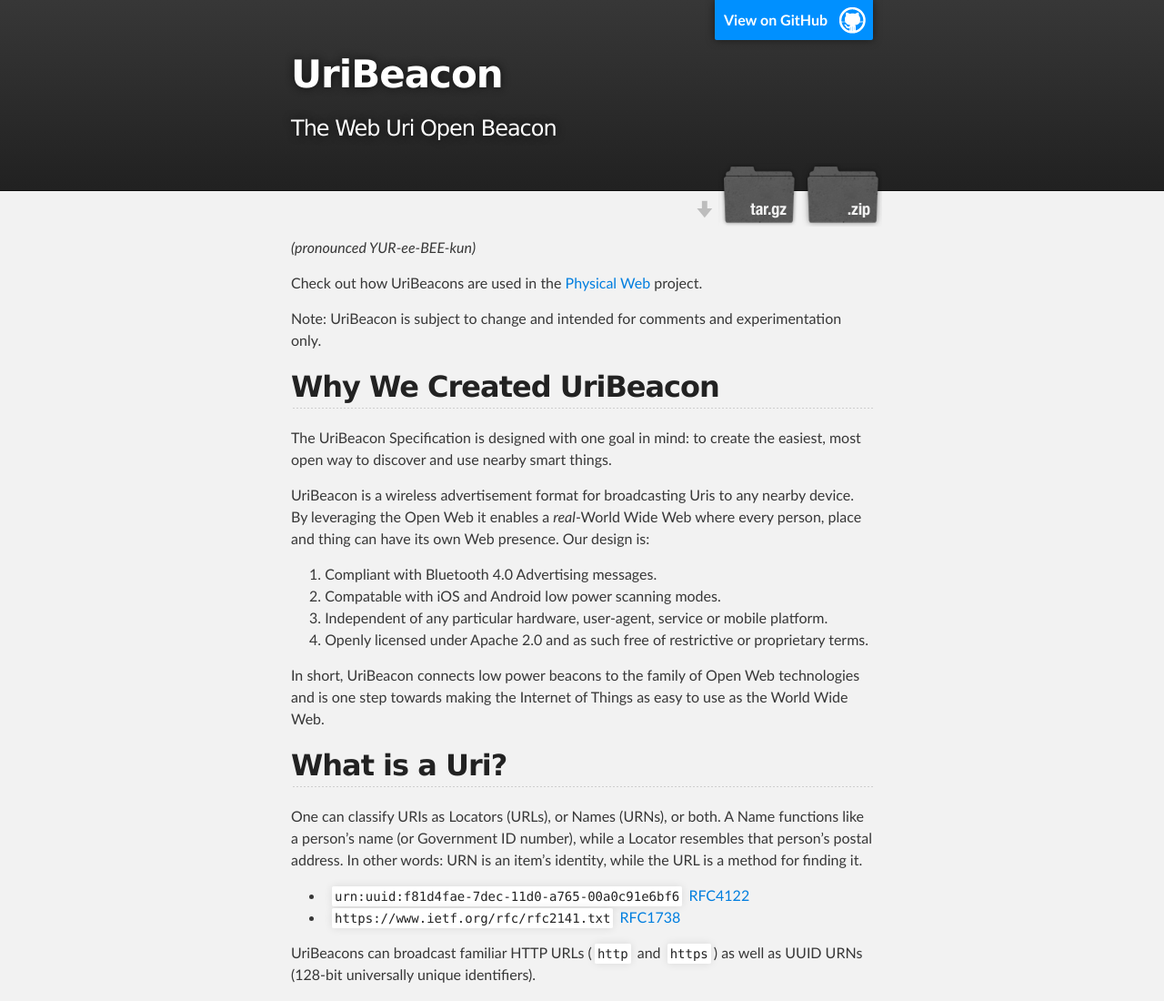
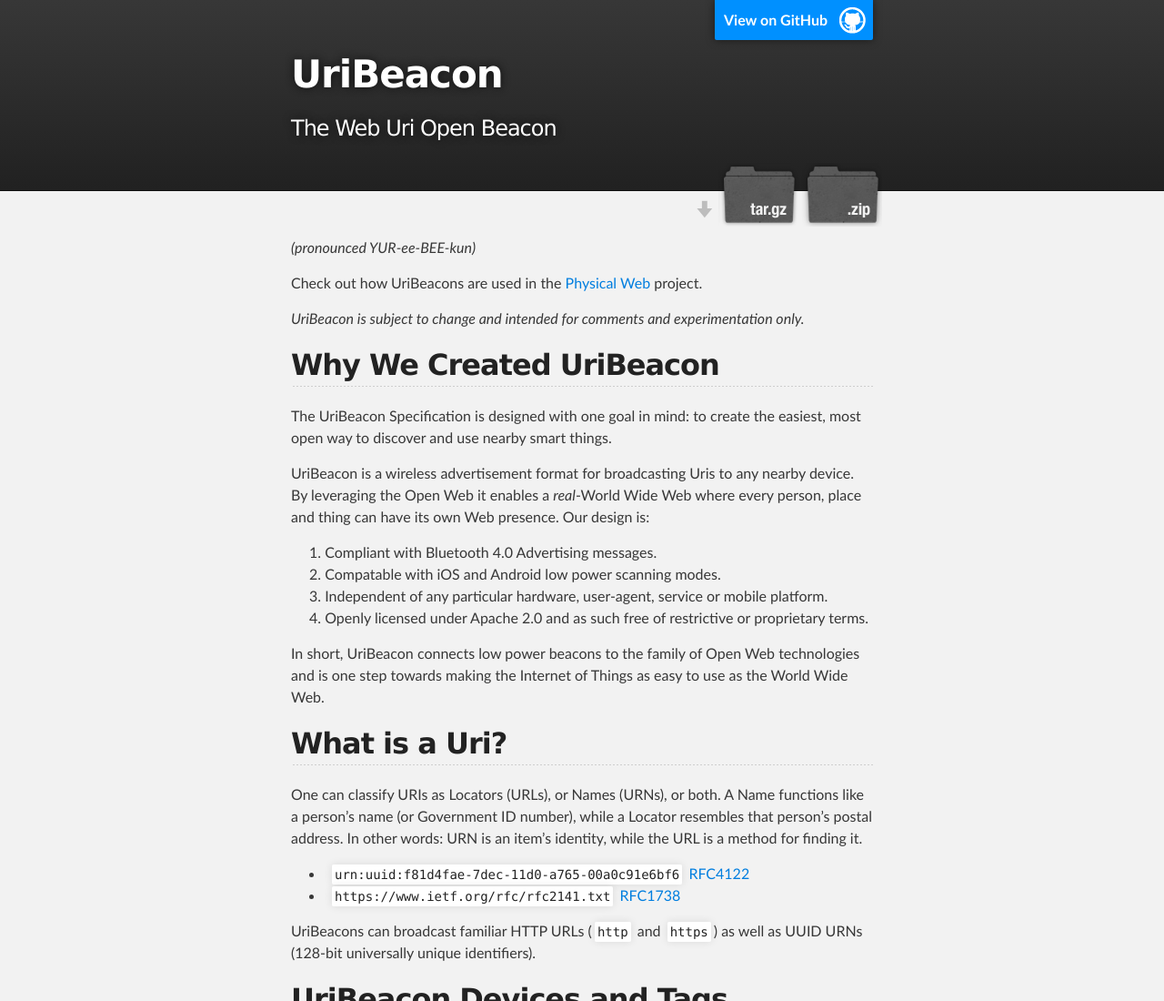
Before and after one commit to google/uribeacon, a plain HTML site: page index.html in a window 1280 px wide. Shown: the top 1100 px of the page at 91% size. Drawn offline with Linux system fonts and the light colour scheme.

Commit message:
Small updates

```diff
--- a/index.html
+++ b/index.html
@@ -35,7 +35,7 @@
 
 <p>Check out how UriBeacons are used in the <a href="http://google.github.io/physical-web/">Physical Web</a> project.</p>
 
-<p>Note: UriBeacon is subject to change and intended for comments and experimentation only.</p>
+<p><em>UriBeacon is subject to change and intended for comments and experimentation only.</em></p>
 
 <h2>
 <a id="why-we-created-uribeacon" class="anchor" href="#why-we-created-uribeacon" aria-hidden="true"><span class="octicon octicon-link"></span></a>Why We Created UriBeacon</h2>
```
Also changed, not shown: 1 other file.
